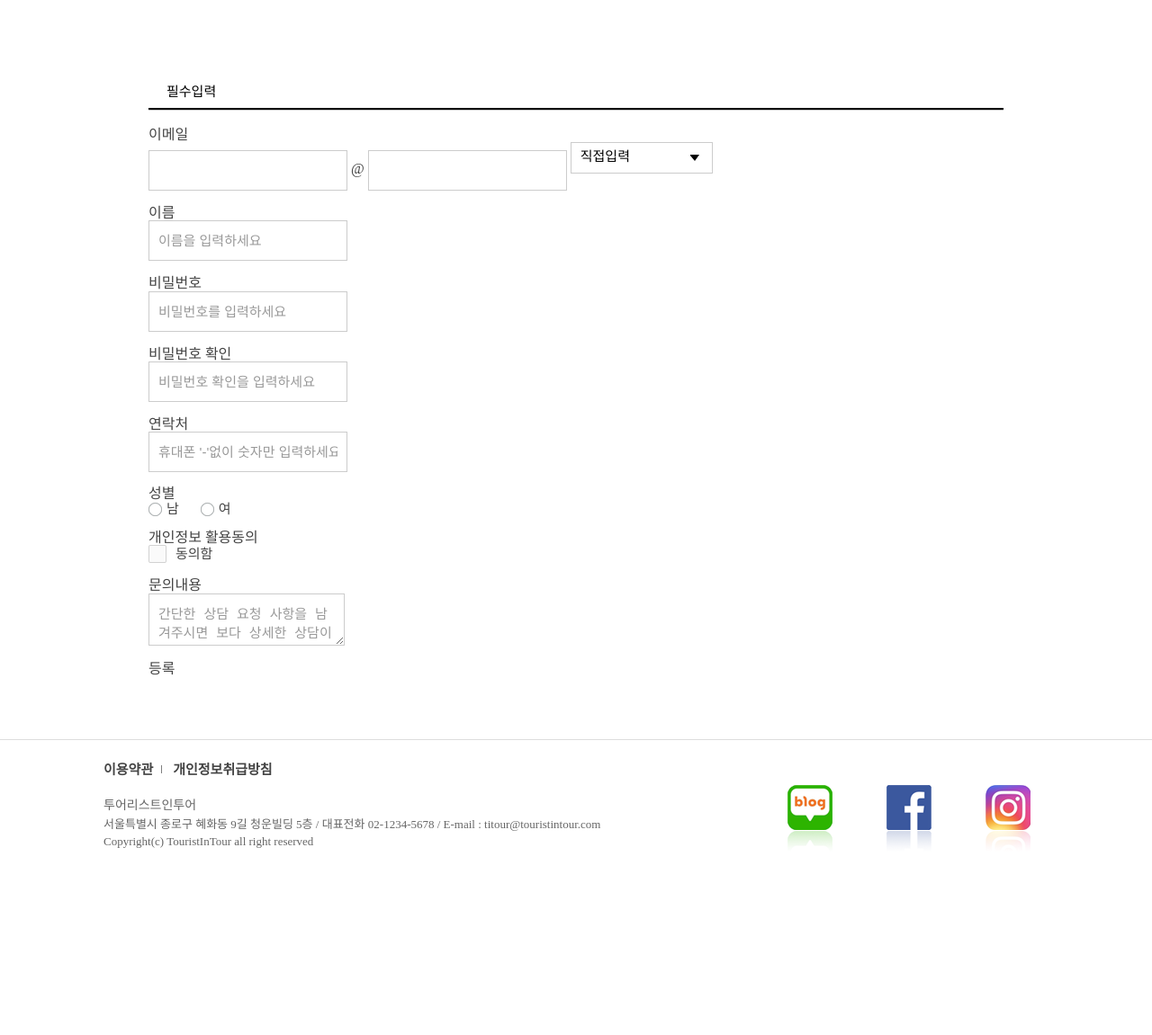
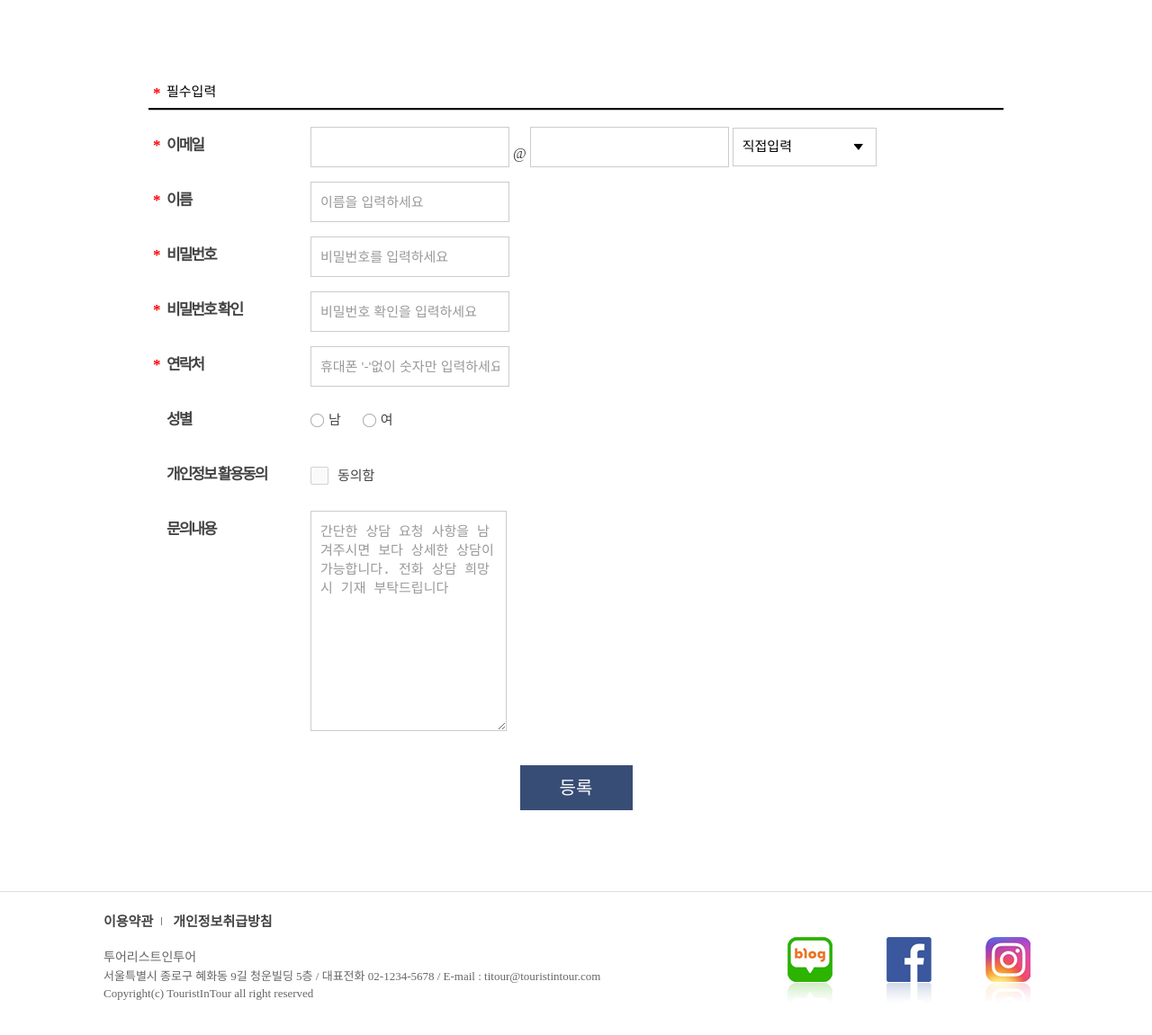
Before and after one commit to jungks9351/Korea_IT_Academy, a PHP site: page /member/join.html in a window 1280 px wide. Shown: the part 445-1596 px from the top of the page at 90% size. Before the commit the page ends 1388 px from the top, so only its background shows below. Run offline with PHP 8.4, Linux system fonts and the light colour scheme; some web fonts are replaced.

Commit message:
feat: 회원가입 CSS 작성

```diff
--- a/project/css/common.css
+++ b/project/css/common.css
@@ -147,6 +147,50 @@ select {
   background: none;
   font-size: 15px;
 }
+.btn_line {
+  text-align: center;
+  font-size: 0;
+}
+.btn_line a {
+  margin-left: 10px;
+}
+.btn_line a:first-child {
+  margin-left: 0;
+}
+.btn_basecolor {
+  display: inline-block;
+  width: 125px;
+  text-align: center;
+  height: 50px;
+  font-size: 20px;
+  line-height: 50px;
+  vertical-align: middle;
+  background: #384d75;
+  color: #fff !important;
+}
+.btn_srch {
+  display: inline-block;
+  width: 70px;
+  text-align: center;
+  height: 35px;
+  font-size: 14px;
+  line-height: 35px;
+  vertical-align: middle;
+  background: #384d75;
+  color: #fff !important;
+}
+.btn_bbs {
+  display: inline-block;
+  width: 70px;
+  text-align: center;
+  height: 35px;
+  font-size: 14px;
+  line-height: 35px;
+  vertical-align: middle;
+  background: #384d75;
+  color: #fff !important;
+}
+
 input::-webkit-input-placeholder {
   color: #999;
 }
@@ -793,7 +837,7 @@ h1.loginTit > a > img {
   color: #000;
 }
 .appForm .pilsoo_item::before {
-  content: "";
+  content: "*";
   display: inline-block;
   position: absolute;
   left: 5px;
@@ -803,11 +847,57 @@ h1.loginTit > a > img {
   font-size: 17px;
   color: #f00;
 }
+
 .appForm .app_list {
   padding: 10px 0;
   border-top: 1px solid #ccc;
 }
-
 .appForm .app_list li {
   padding: 8px 0;
 }
+.appForm .app_list li .tit_lbl {
+  position: relative;
+  float: left;
+  width: 150px;
+  box-sizing: border-box;
+  padding-left: 20px;
+  line-height: 42px;
+  font-weight: bold;
+  font-size: 17px;
+  letter-spacing: -2px;
+}
+.appForm .app_list li .app_content {
+  float: right;
+  width: 770px;
+}
+.appForm .app_list li .app_content * {
+  vertical-align: middle;
+}
+.appForm .app_list li .app_content.email_area .ico_space {
+  display: inline-block;
+  padding-top: 15px;
+}
+.appForm .app_list li .select_common {
+  width: 160px;
+  height: 43px;
+}
+.appForm .app_list li .select_common select {
+  width: 200px;
+  height: 39px;
+}
+.appForm .app_list li .app_content.radio_area {
+  height: 45px;
+  box-sizing: border-box;
+  padding-top: 12px;
+}
+.appForm .app_list li .app_content.checkbox_area {
+  height: 45px;
+  box-sizing: border-box;
+  padding-top: 12px;
+}
+.appForm .app_list li textarea {
+  height: 245px;
+}
+.btn_line {
+  padding: 20px 0;
+}
```
